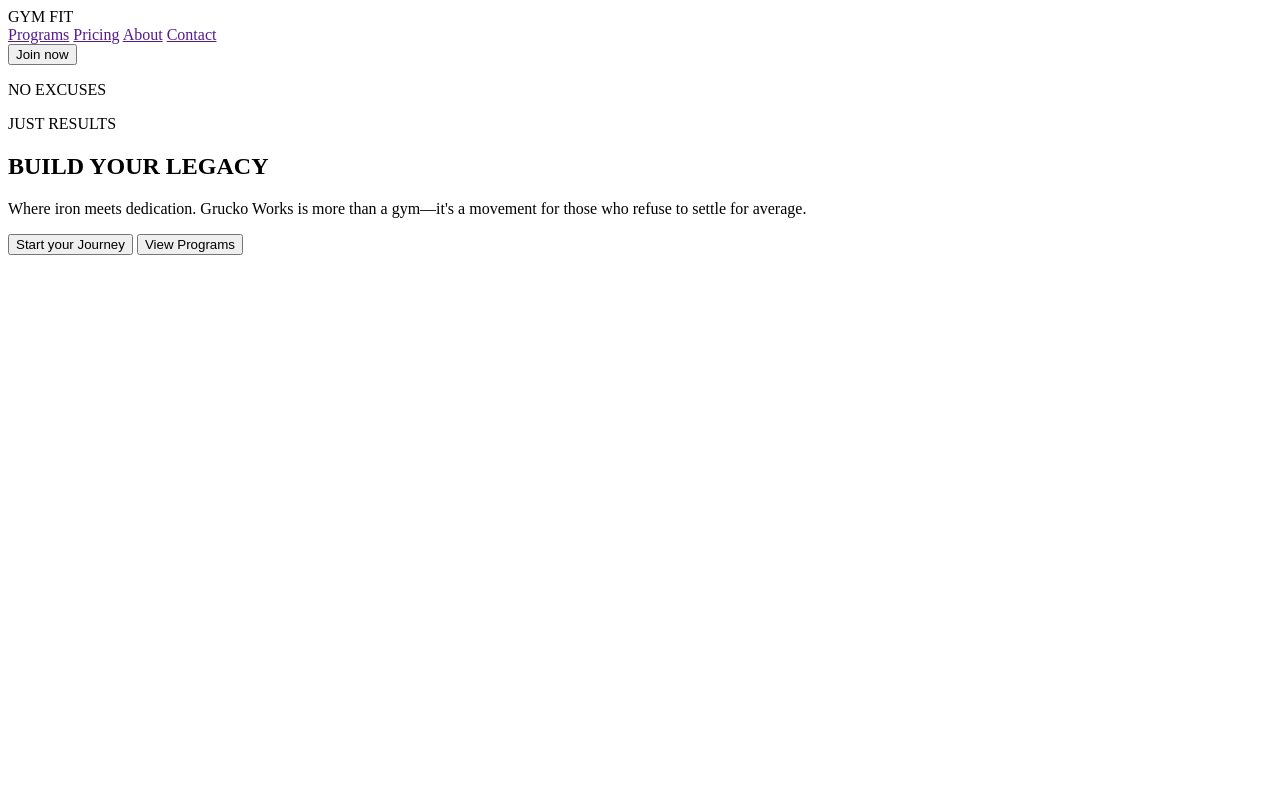
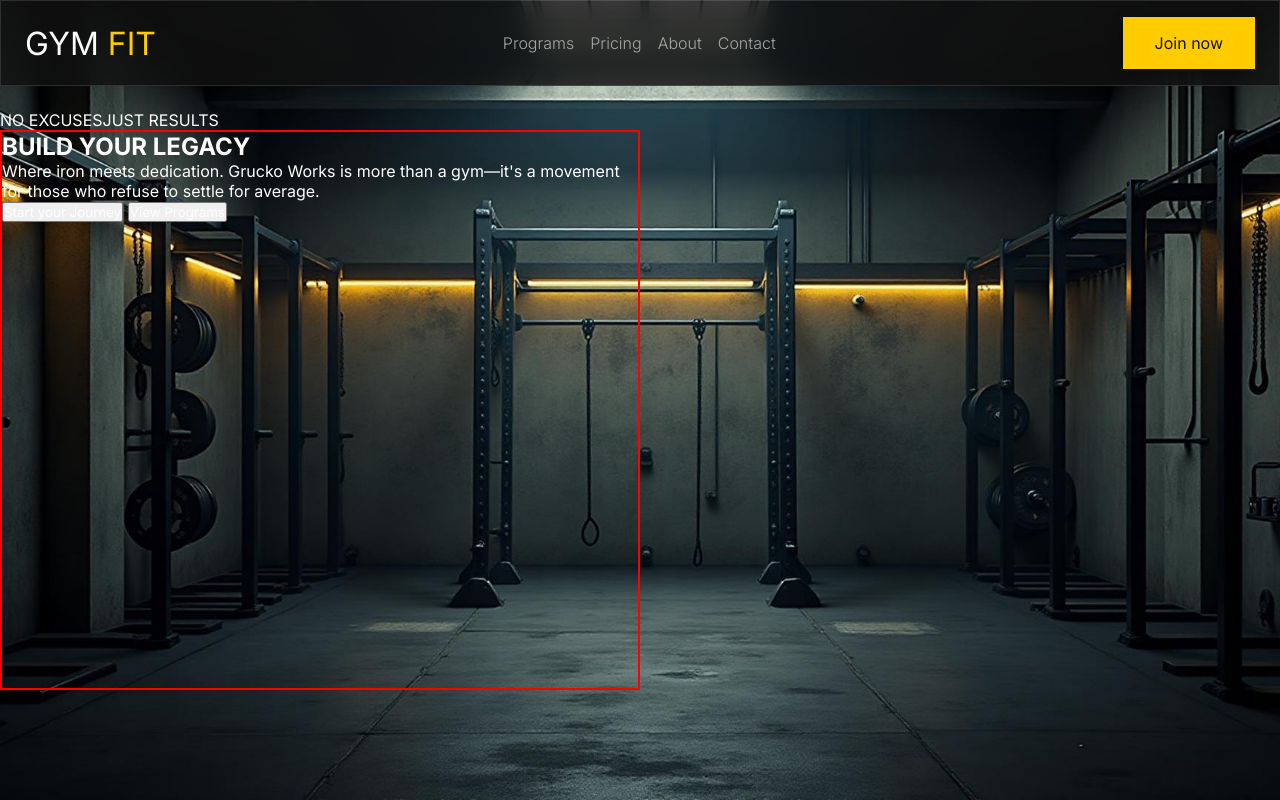
Before and after one commit to onose-dev/GYM-FIT, a plain HTML site: page index.html in a window 1280 px wide. Drawn offline with Linux system fonts and the light colour scheme.

Commit message:
no misbehave

```diff
--- a/inde.css
+++ b/index.css
@@ -13,6 +13,7 @@
 
     /* Base */
     --background: #141414;
+    --background-light: #fffcf6;
     --text: #fafafa;
 
     /* Card */
@@ -70,13 +71,93 @@
     /* ----------------------------- */
     /* GLASSMORPHISM UTILS           */
     /* ----------------------------- */
-    --glass-bg: rgba(255, 255, 255, 0.05);
+    --glass-bg: rgba(18, 18, 18, 0.832);
     /* subtle glass */
     --glass-border: rgba(255, 255, 255, 0.12);
     --glass-blur: blur(12px);
 
     /* Elevation (soft shadows suitable for dark UI) */
-    --shadow-sm: 0 2px 6px rgba(0, 0, 0, 0.25);
+    --shadow-sm: 0 2px 6px rgba(0, 0, 0, 0.1);
     --shadow-md: 0 4px 12px rgba(0, 0, 0, 0.3);
     --shadow-lg: 0 8px 20px rgba(0, 0, 0, 0.35);
 }
+
+* {
+    margin: 0;
+    padding: 0;
+    box-sizing: border-box;
+    font-family: "Inter", sans-serif;
+    color: white;
+}
+
+
+/* nav */
+
+nav {
+    position: fixed;
+    width: 100%;
+    display: flex;
+    padding: var(--space-md) var(--space-lg);
+    justify-content: space-between;
+    align-items: center;
+    background-color: var(--glass-bg);
+    backdrop-filter: var(--glass-blur);
+    border: 1px solid var(--glass-border);
+}
+
+.navLogo {
+    font-size: var(--space-xl);
+}
+
+.navLogo span {
+    color: var(--primary);
+}
+
+.navLinks {
+    display: flex;
+    gap: var(--space-md);
+}
+
+.navLinks a {
+    text-decoration: none;
+    color: var(--muted-text);
+    font-size: var(--space-md);
+    font-weight: 300;
+}
+
+nav button {
+    padding: var(--space-md) var(--space-xl);
+    color: var(--accent-text);
+    background-color: var(--primary);
+    border: none;
+    font-size: 1rem;
+    border: var(--glass-border);
+    box-shadow: var(--shadow-md);
+}
+
+/* Hero */
+.heroPage {
+    background-image: url(/Gymfit.jpg);
+    background-repeat: no-repeat;
+    background-position: center;
+    background-size: cover;
+    height: 100vh;
+    ;
+}
+
+.heroPage {
+    display: flex;
+    flex-direction: column;
+    justify-content: center;
+}
+
+
+.heroContent {
+    width: 50%;
+    height: 70%;
+    border: 2px solid red;
+}
+
+.heroPage span{
+    display: flex;
+}
--- a/index.html
+++ b/index.html
@@ -5,6 +5,12 @@
     <meta charset="UTF-8">
     <meta name="viewport" content="width=device-width, initial-scale=1.0">
     <title>Gym Fit</title>
+    <link rel="stylesheet" href="/index.css">
+    <link rel="preconnect" href="https://fonts.googleapis.com">
+    <link rel="preconnect" href="https://fonts.gstatic.com" crossorigin>
+    <link
+        href="https://fonts.googleapis.com/css2?family=Inter:ital,opsz,wght@0,14..32,100..900;1,14..32,100..900&display=swap"
+        rel="stylesheet">
 </head>
 
 <body>
@@ -21,7 +27,7 @@
         </nav>
     </header>
     <main>
-        <section class="hero-page">
+        <section class="heroPage">
             <span>
                 <p>NO EXCUSES</p>
                 <P>JUST RESULTS</P>
@@ -32,10 +38,10 @@
                 </h1>
                 <P>Where iron meets dedication. Grucko Works is more than a gym—it's a movement for those who refuse to
                     settle for average.</P>
-                    <div class="cta-btns">
-                        <button>Start your Journey</button>
-                        <button>View Programs</button>
-                    </div>
+                <div class="cta-btns">
+                    <button>Start your Journey</button>
+                    <button>View Programs</button>
+                </div>
             </div>
         </section>
         <section class="features-page">
```
